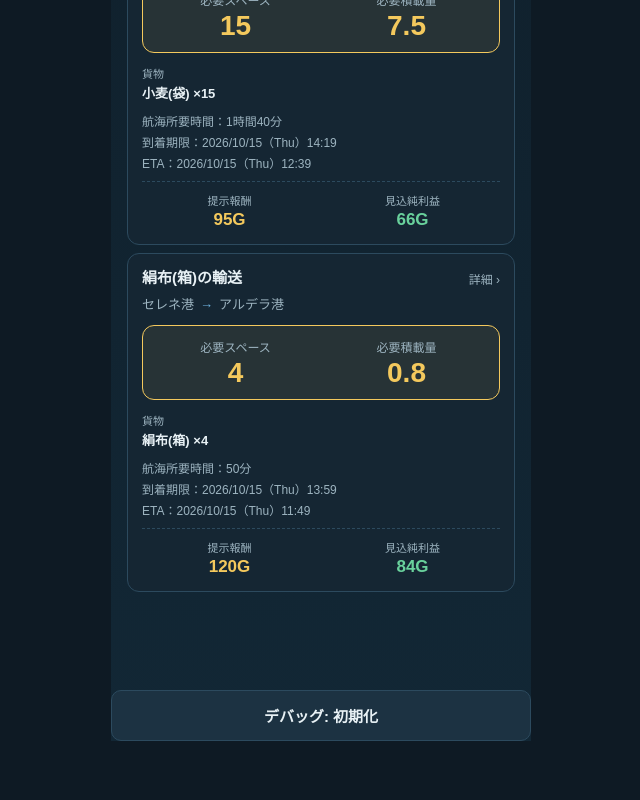
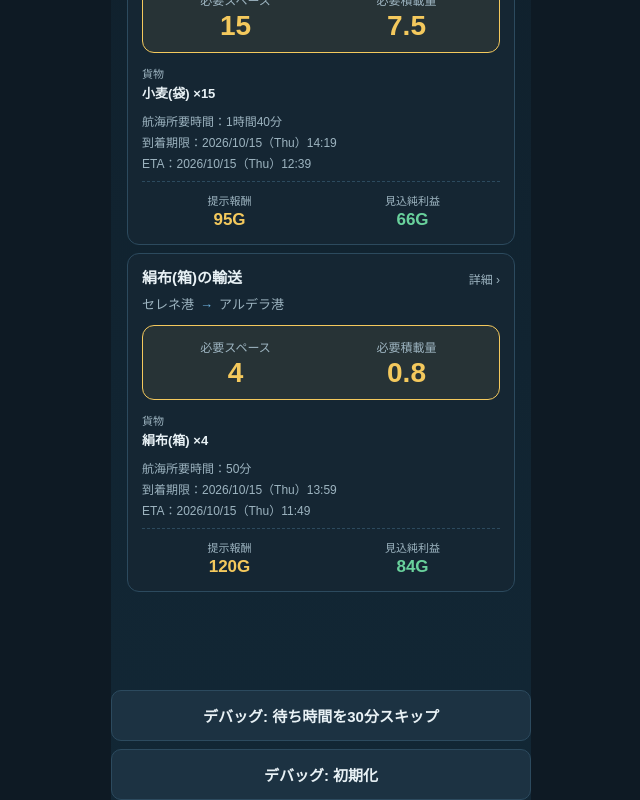
Before and after one commit to Shienori/shioji-no-shokai, a React (Vite) app in the folder shioji-no-shokai-mvp/: page / in a window 1280 px wide. Shown: the part 1080-1880 px from the top of the page, without its empty margins (319-959 px from the left). Before the commit the page ends 1821 px from the top, so only its background shows below. Built offline with nearby package versions, Linux system fonts and the light colour scheme.

Commit message:
feat: add debug button to skip 30 minutes of waiting

```diff
--- a/shioji-no-shokai-mvp/src/pages/MainPage.tsx
+++ b/shioji-no-shokai-mvp/src/pages/MainPage.tsx
@@ -1,5 +1,6 @@
 import { useEffect } from "react";
 import { useGameStore } from "../state/gameStore";
+import { debugSkipThirtyMinutes } from "../state/debugTimeSkip";
 import { AppHeader } from "../components/layout/AppHeader";
 import { TabBar } from "../components/layout/TabBar";
 import { ContractBoard } from "../components/contract/ContractBoard";
@@ -130,6 +131,7 @@ export function MainPage() {
 
       <SettlementModal result={settlementResult} onConfirm={() => useGameStore.getState().settleContract()} />
 
+      <button className="btn btn-secondary" type="button" onClick={debugSkipThirtyMinutes}>デバッグ: 待ち時間を30分スキップ</button>
       <button className="btn btn-secondary" onClick={resetGame}>デバッグ: 初期化</button>
     </div>
   );
--- /dev/null
+++ b/shioji-no-shokai-mvp/src/state/debugTimeSkip.ts
@@ -0,0 +1,44 @@
+import { useGameStore } from "./gameStore";
+
+const SKIP_REAL_MS = 30 * 60 * 1000;
+const REFRESH_INTERVAL_MS = 6 * 60 * 60 * 1000;
+
+export function debugSkipThirtyMinutes(): void {
+  useGameStore.getState().tick();
+  const current = useGameStore.getState().gameState;
+  const now = Date.now();
+  const refreshDue = current.nextRefreshAt <= now + SKIP_REAL_MS;
+  const nextRefreshAt = refreshDue
+    ? Math.ceil((now + SKIP_REAL_MS + 1) / REFRESH_INTERVAL_MS) * REFRESH_INTERVAL_MS - SKIP_REAL_MS
+    : current.nextRefreshAt - SKIP_REAL_MS;
+
+  // Rebase real-time deadlines into the past; tick applies the normal time multiplier.
+  useGameStore.setState({
+    selectedContractId: null,
+    gameState: {
+      ...current,
+      lastRealTimeSyncedAt: current.lastRealTimeSyncedAt - SKIP_REAL_MS,
+      nextRefreshAt: current.nextRefreshAt - SKIP_REAL_MS,
+      acceptedContract: current.acceptedContract ? {
+        ...current.acceptedContract,
+        acceptedAt: current.acceptedContract.acceptedAt - SKIP_REAL_MS,
+        deadlineAt: current.acceptedContract.deadlineAt - SKIP_REAL_MS
+      } : null,
+      activeVoyage: current.activeVoyage ? {
+        ...current.activeVoyage,
+        completedAtWorldTime: current.activeVoyage.completedAtWorldTime === null
+          ? null
+          : current.activeVoyage.completedAtWorldTime - SKIP_REAL_MS
+      } : null
+    }
+  });
+  useGameStore.getState().tick();
+
+  // Preserve the remaining time to the virtual refresh boundary after a skipped refresh.
+  if (refreshDue) {
+    useGameStore.setState((state) => ({
+      gameState: { ...state.gameState, nextRefreshAt }
+    }));
+    useGameStore.getState().tick();
+  }
+}
```
